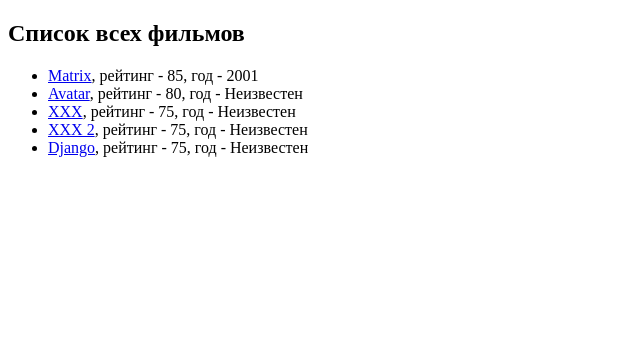
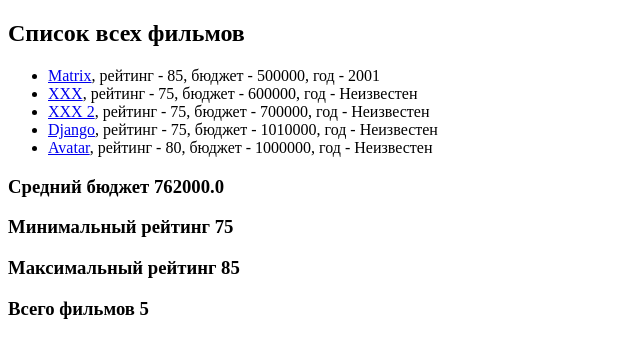
Before and after one commit to nazarovNV/movie_app, a Django app: page / in a window 1280 px wide. Shown: the top 358 px of the page, without its empty margins (0-640 px from the left). Run offline with Django 4.2, Linux system fonts and the light colour scheme; data comes from the database, SQL or seed files in the repository; both versions use the stored data as it was after the commit.

Commit message:
finished 3.14

```diff
--- a/movie_app/models.py
+++ b/movie_app/models.py
@@ -1,5 +1,6 @@
 from django.db import models
 from django.urls import reverse
+from django.utils.text import slugify
 
 
 # Create your models here.
@@ -8,9 +9,14 @@
     rating = models.IntegerField()
     year = models.IntegerField(null=True)
     budget = models.IntegerField(default=1000000)
+    slug = models.SlugField(default='', null=False, db_index=True)
+
+    def save(self, *args, **kwargs):
+        self.slug = slugify(self.name)
+        super(Movie, self).save(*args, **kwargs)
 
     def get_url(self):
-        return reverse('movie-detail', args=[self.id])
+        return reverse('movie-detail', args=[self.slug])
 
     def __str__(self):
         return f'{self.name} - {self.rating}% {self.year}'
--- a/movie_app/templates/movie_app/all_movies.html
+++ b/movie_app/templates/movie_app/all_movies.html
@@ -4,11 +4,20 @@
 {% block title %}Все фильмы{% endblock %}
 
 {% block content %}
-<h2>Список всех фильмов</h2>
-<ul>
-    {% for movie in movies %}
-        <li><a href="{{ movie.get_url }}" >{{movie.name}}</a>, рейтинг - {{movie.rating}}, год - {{movie.year|default:"Неизвестен"}}</li>
-    {% endfor %}
+    <h2>Список всех фильмов</h2>
+    <ul>
+        {% for movie in movies %}
+            <li><a href="{{ movie.get_url }}" >{{movie.name}}</a>,
+                рейтинг - {{movie.rating}},
+                бюджет - {{movie.budget|default:"Неизвестен"}},
+                год - {{movie.year|default:"Неизвестен"}}
+            </li>
+        {% endfor %}
+    </ul>
 
-</ul>
+    <h3>Средний бюджет {{agg.budget__avg}}</h3>
+    <h3>Минимальный рейтинг {{agg.rating__min}}</h3>
+    <h3>Максимальный рейтинг {{agg.rating__max}}</h3>
+    <h3>Всего фильмов {{total}}</h3>
+
 {% endblock %}
--- a/movie_app/urls.py
+++ b/movie_app/urls.py
@@ -4,5 +4,5 @@
 
 urlpatterns = [
     path('', views.show_all_movie),
-    path('movie/<int:id_movie>', views.show_one_movie, name='movie-detail'),
+    path('movie/<slug:slug_movie>', views.show_one_movie, name='movie-detail'),
 ]
--- a/movie_app/views.py
+++ b/movie_app/views.py
@@ -1,5 +1,6 @@
 from django.shortcuts import render, get_object_or_404
 from .models import Movie
+from django.db.models import F, Sum, Max, Min, Count, Avg
 
 
 # from movie_app.models import Movie
@@ -8,14 +9,17 @@
 
 
 def show_all_movie(request):
-    movies = Movie.objects.all()
+    movies = Movie.objects.order_by(F('year').asc(nulls_last=True), 'rating')
+    agg = movies.aggregate(Avg("budget"), Max("rating"), Min("rating"), Max("year"))
     return render(request, 'movie_app/all_movies.html', {
-        'movies': movies
+        'movies': movies,
+        'agg': agg,
+        'total': movies.count(),
     })
 
 
-def show_one_movie(request, id_movie: int):
-    movie = get_object_or_404(Movie, id=id_movie)
+def show_one_movie(request, slug_movie: str):
+    movie = get_object_or_404(Movie, slug=slug_movie)
     return render(request, 'movie_app/one_movie.html', {
         'movie': movie
     })
```
Also changed, not shown: db.sqlite3, movie_app/migrations/0003_movie_slug.py (added), movie_app/static/movie_app/css/style.css (added).
